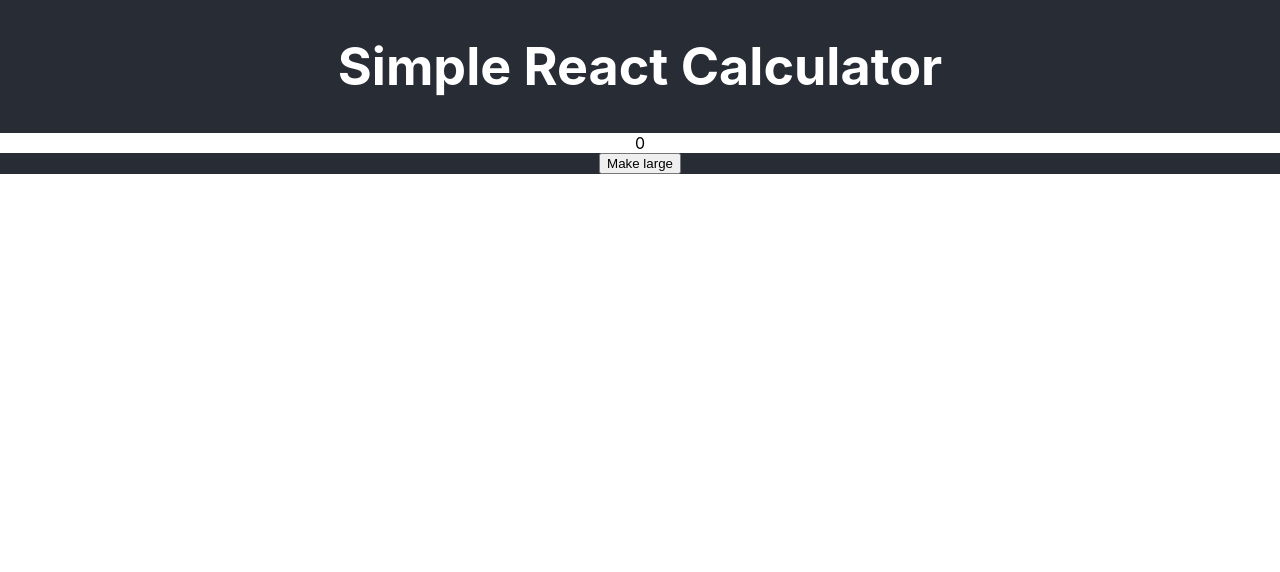
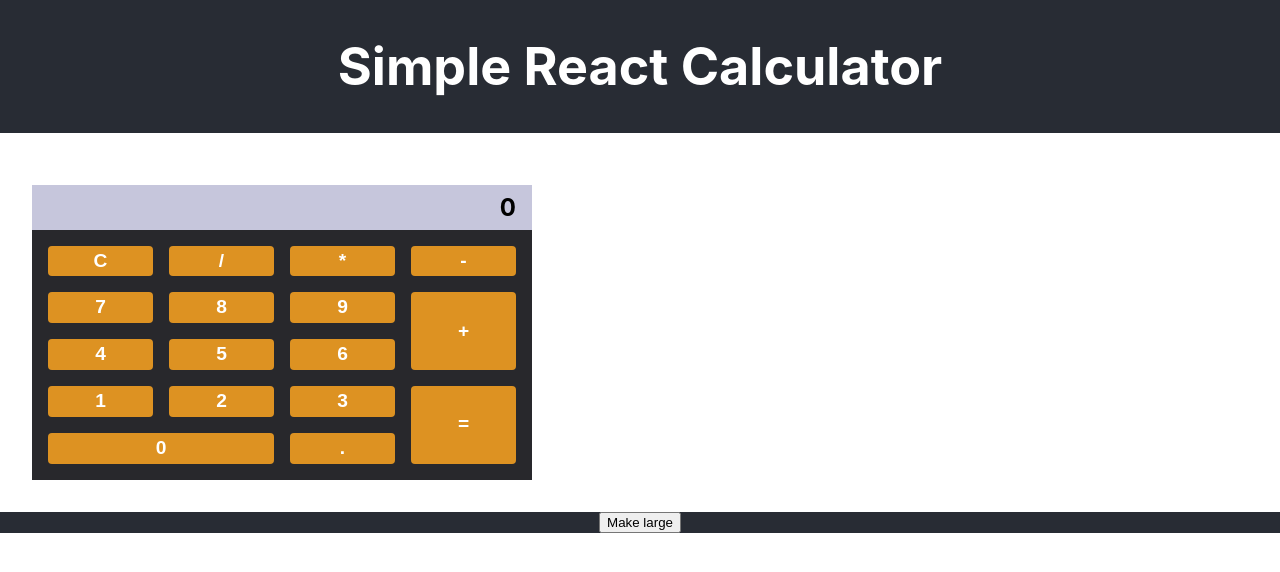
Before and after one commit to usercise/react-calc, a React (Create React App) app: page / in a window 1280 px wide. Shown: the top 572 px of the page. Built offline with nearby package versions, Linux system fonts and the light colour scheme.

Commit message:
Add a basic initial css grid based layout
* Enable us to see what the app will look like once working

```diff
--- /dev/null
+++ b/src/Calculator.css
@@ -0,0 +1,55 @@
+/* Change size of rem for small screens so we fit all the way down to 150px width */
+@media (max-width: 250px) {
+  html {
+    font-size: 8px;
+  }
+}
+
+.Calculator {
+  max-width: 500px;
+  padding: 2rem;
+}
+
+.Calculator--large {
+  max-width: 1500px;
+}
+
+.Calculator-result {
+  background-color: rgba(161, 161, 197, 0.6);
+  text-align: right;
+  padding: 0.5rem 1rem;
+  margin-bottom: 0;
+}
+
+.Calculator-inputs {
+  display: grid;
+  grid-template-columns: repeat(4, 1fr);
+  grid-gap: 1rem;
+  background-color: rgba(17, 17, 22, 0.9);
+  color: #fff;
+  padding: 1rem;
+}
+
+.Calculator-zero {
+  grid-column: 1 / 3;
+}
+
+.Calculator-plus {
+  grid-row: 2 / 4;
+  grid-column: 4;
+}
+
+.Calculator-equal {
+  grid-row: 4 / 6;
+  grid-column: 4;
+}
+
+.Calculator-inputs > button {
+  background-color: rgb(221, 146, 34);
+  color: #fff;
+  border-width: 0;
+  border-radius: 4px;
+  line-height: 1.5em;
+  font-size: 1.2rem;
+  font-weight: 600;
+}
--- a/src/Calculator.tsx
+++ b/src/Calculator.tsx
@@ -1,5 +1,5 @@
 import React, { Component } from 'react';
-// import './App.css';
+import './Calculator.css';
 
 interface CalculatorProps {
   isLargeSize: boolean;
@@ -28,7 +28,26 @@ class Calculator extends Component<CalculatorProps, CalculatorState> {
           this.props.isLargeSize ? ' Calculator--large' : ''
         }`}
       >
-        {this.state.value}
+        <h2 className="Calculator-result">{this.state.value}</h2>
+        <div className="Calculator-inputs">
+          <button>C</button>
+          <button>/</button>
+          <button>*</button>
+          <button>-</button>
+          <button>7</button>
+          <button>8</button>
+          <button>9</button>
+          <button className="Calculator-plus">+</button>
+          <button>4</button>
+          <button>5</button>
+          <button>6</button>
+          <button className="Calculator-equal">=</button>
+          <button>1</button>
+          <button>2</button>
+          <button>3</button>
+          <button className="Calculator-zero">0</button>
+          <button>.</button>
+        </div>
       </div>
     );
   }
```
